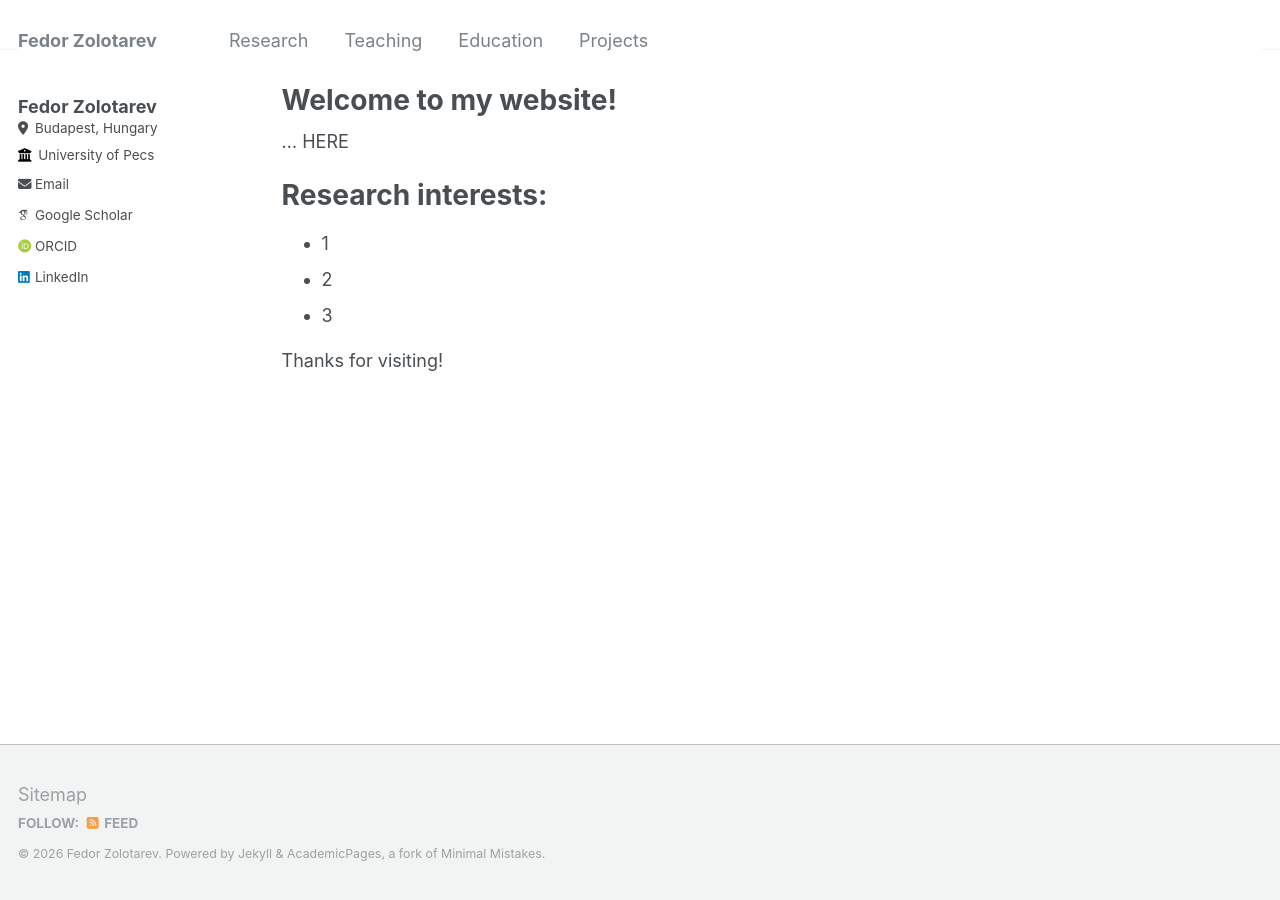
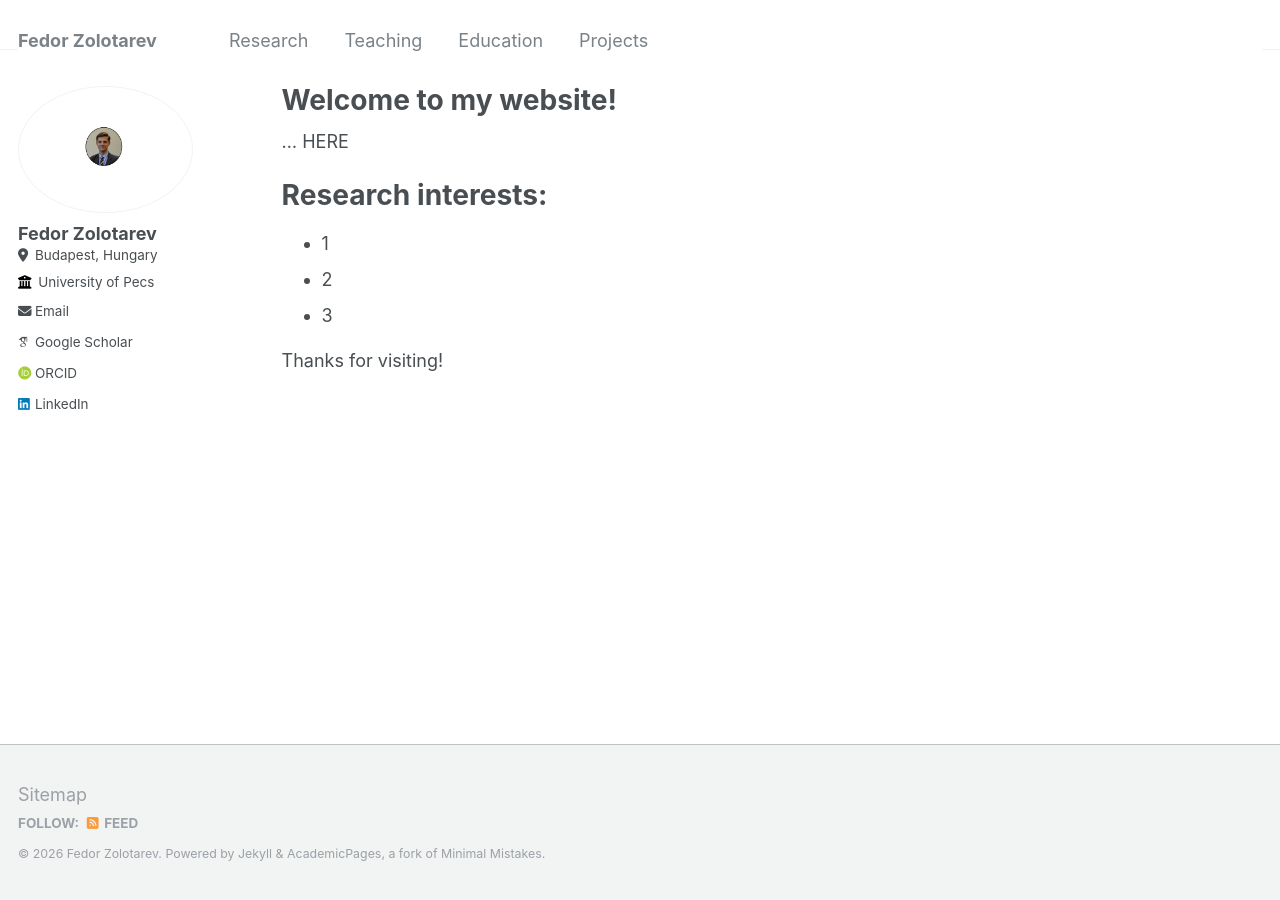
Before and after one commit to zolotarevfedor/bio, a Jekyll site: the page built from _pages/about.md, in a window 1280 px wide. Built offline with Jekyll 4.4.1, drawn with Linux system fonts in a browser that asks for light colours; some web fonts are replaced.

Commit message:
_config.yml

```diff
--- a/_config.yml
+++ b/_config.yml
@@ -21,7 +21,7 @@ repository               : "academicpages/academicpages.github.io"
 #               Additional customization can be done by editing /_includes/author-profile.html
 author:
   # Biographic information
-  avatar           : # photo file name inside /images/, e.g. "profile.png"
+  avatar           : "CV_FZ.png" # photo file name inside /images/, e.g. "profile.png"
   name             : "Fedor Zolotarev"
   pronouns         : # example: "she/her"
   bio              : # e.g. "PhD Candidate"
```
